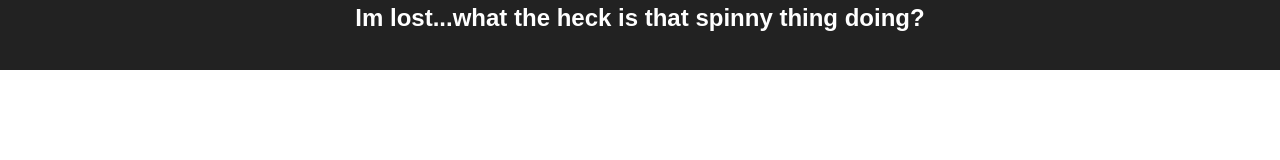
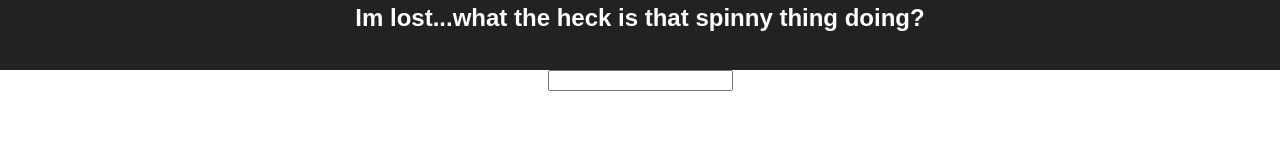
Before and after one commit to drstrangele/imlost, a React (Create React App) app: page / in a window 1280 px wide. Shown: the part 120-280 px from the top of the page. Built offline with nearby package versions, Linux system fonts and the light colour scheme.

Commit message:
Added SearchBar to App

```diff
--- a/src/App.js
+++ b/src/App.js
@@ -1,6 +1,7 @@
 import React, { Component } from 'react';
 import logo from './logo.svg';
 import './App.css';
+import SearchBar from './components/SearchBar';
 
 class App extends Component {
   render() {
@@ -10,6 +11,7 @@ class App extends Component {
           <img src={logo} className="App-logo" alt="logo" />
           <h2>Im lost...what the heck is that spinny thing doing?</h2>
         </div>
+        <SearchBar />
       </div>
     );
   }
```
